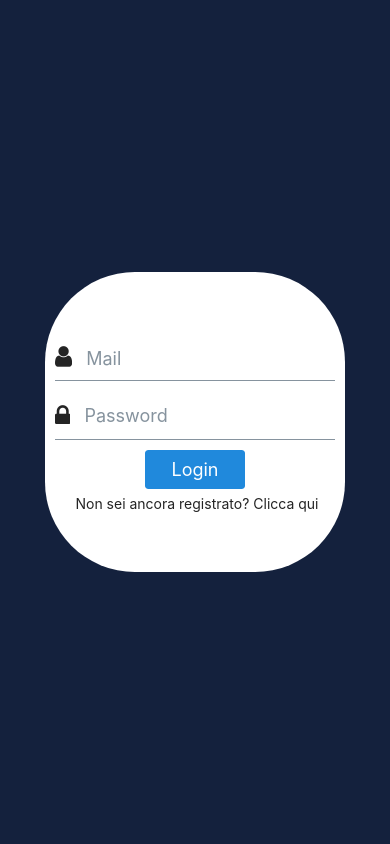
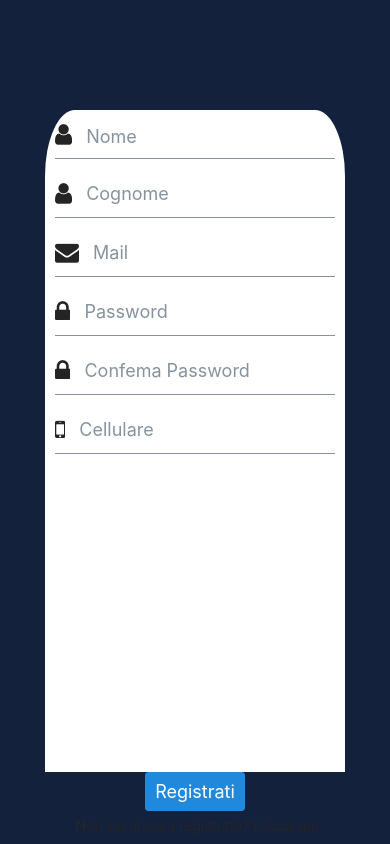
Before and after one commit to rokko/PrenotiamoApp, a React Native app: screen / in a window 390 px wide. Built offline with nearby package versions, Linux system fonts and the light colour scheme.

Commit message:
ok signup

```diff
--- a/App.js
+++ b/App.js
@@ -1,14 +1,14 @@
 import { StatusBar } from 'expo-status-bar';
 import React from 'react';
 import { StyleSheet, Text, View } from 'react-native';
-import LoginScreen from './screens/LoginScreen'
+import SignupScreen from './screens/SignupScreen'
 import { SafeAreaProvider } from 'react-native-safe-area-context';
 
 export default function App() {
   return (
     <>
       <SafeAreaProvider>
-        <LoginScreen />
+        <SignupScreen />
       </SafeAreaProvider>
     </>
   );
--- a/screens/SignupScreen.js
+++ b/screens/SignupScreen.js
@@ -1,48 +1,55 @@
 import React, { useState } from 'react'
-import { View, StyleSheet, TextInput } from 'react-native'
+import { View, StyleSheet, TextInput, ScrollView } from 'react-native'
 import Icon from 'react-native-vector-icons/FontAwesome';
-import { Input, Button } from 'react-native-elements';
+import { Input, Button, Text } from 'react-native-elements';
 import Alert from '../errors/Alert'
 
-export default function SignupScreen(){
-    <View style={{ flex: 1, padding: 10, backgroundColor: '#14213d', display: 'flex', justifyContent: 'center', alignItems: 'center' }}>
-     <View style={{ backgroundColor: '#ffffff', height: 300, width: 300, borderRadius: '30%', display: 'flex', justifyContent: 'center', alignItems: 'center' }}>
+export default function SignupScreen() {
+    const [mail, setMail] = useState('leocaricola@gmail.com')
+    const [password, setPassword] = useState('leolino11')
+    const [messageOpen, setMessageOpen] = useState(false)
+    const [error, setError] = useState('')
+    return (
+        <View style={{ flex: 1, padding: 10, backgroundColor: '#14213d', display: 'flex', justifyContent: 'center', alignItems: 'center' }}>
+            <ScrollView style={{ backgroundColor: '#ffffff', marginTop: 100, height: 200, width: 300, borderTopRightRadius: '10%', borderTopLeftRadius: '10%', display: 'flex', }}>
                 <Input style={{ padding: 10, marginTop: 5 }}
                     leftIcon={{ type: 'font-awesome', name: 'user' }}
                     placeholder='Nome'
                     onChangeText={value => setMail(value)}
                 />
                 <Input style={{ padding: 10 }}
-                    leftIcon={{type:'font-awesome', name:'lock'}}
+                    leftIcon={{ type: 'font-awesome', name: 'user' }}
                     placeholder='Cognome'
                     onChangeText={value => setPassword(value)}
                 />
-                 <Input style={{ padding: 10 }}
-                    leftIcon={{type:'font-awesome', name:'lock'}}
+                <Input style={{ padding: 10 }}
+                    leftIcon={{ type: 'font-awesome', name: 'envelope' }}
                     placeholder='Mail'
                     onChangeText={value => setPassword(value)}
                 />
-                 <Input style={{ padding: 10 }}
-                    leftIcon={{type:'font-awesome', name:'lock'}}
+                <Input style={{ padding: 10 }}
+                    leftIcon={{ type: 'font-awesome', name: 'lock' }}
                     placeholder='Password'
                     onChangeText={value => setPassword(value)}
                 />
-                 <Input style={{ padding: 10 }}
-                    leftIcon={{type:'font-awesome', name:'lock'}}
+                <Input style={{ padding: 10 }}
+                    leftIcon={{ type: 'font-awesome', name: 'lock' }}
                     placeholder='Confema Password'
                     onChangeText={value => setPassword(value)}
                 />
-                 <Input style={{ padding: 10 }}
-                    leftIcon={{type:'font-awesome', name:'lock'}}
-                    placeholder='Confema Password'
+                <Input style={{ padding: 10 }}
+                    leftIcon={{ type: 'font-awesome', name: 'mobile' }}
+                    placeholder='Cellulare'
                     onChangeText={value => setPassword(value)}
                 />
 
 
 
-                <Button style={{ width: 100 }} title='Login' onPress={() => submitlogin()}> {'Login'} </Button>
-                <Text style={{marginTop : 6}}> Non sei ancora registrato? Clicca qui</Text>
-            </View>
+            </ScrollView>
+            <Button style={{ width: 100 }} title='Registrati' onPress={() => submitlogin()}> {'Login'} </Button>
+                <Text style={{ marginTop: 6 }}> Non sei ancora registrato? Clicca qui</Text>
+
+
         </View>
-
+    )
 }
```
